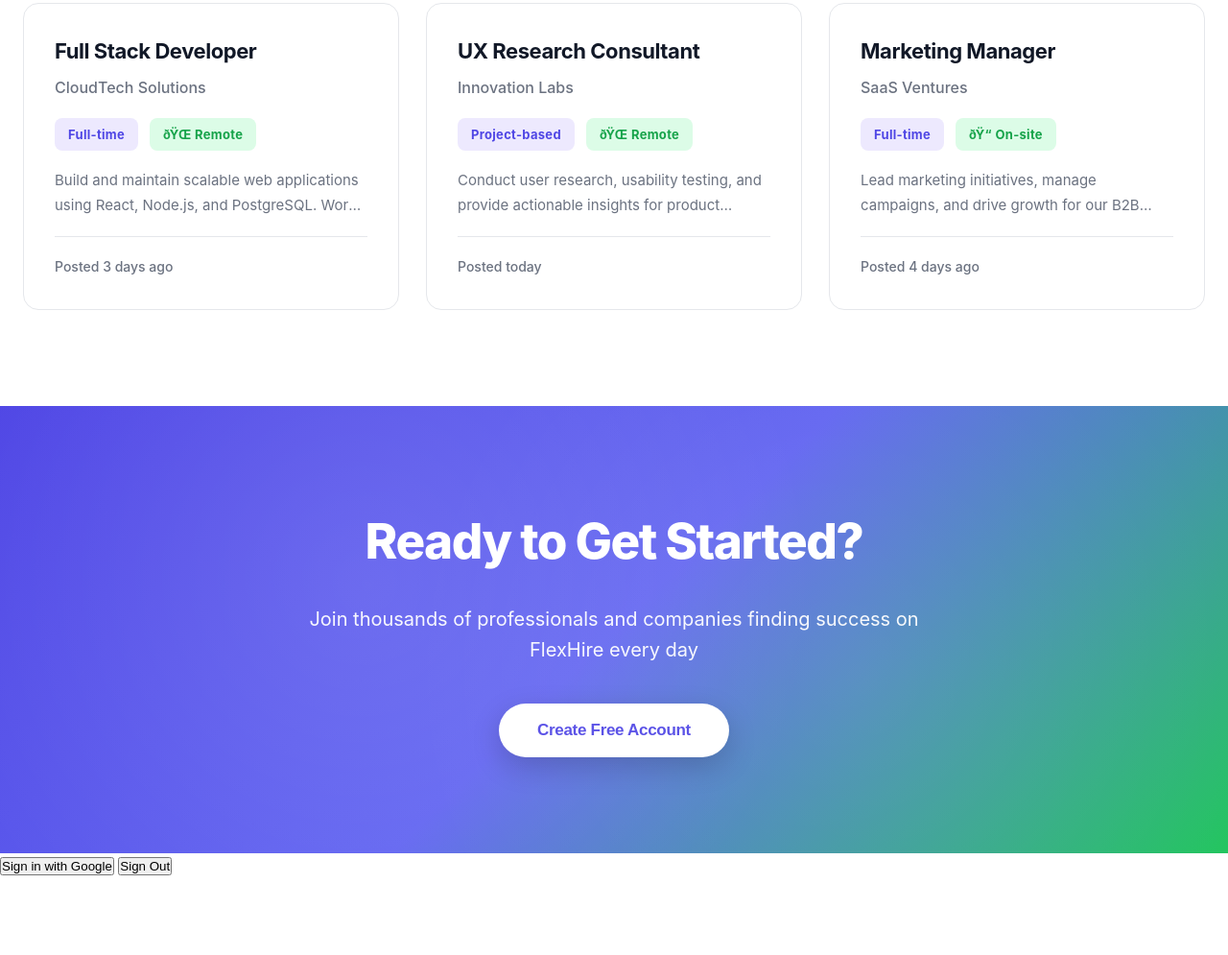
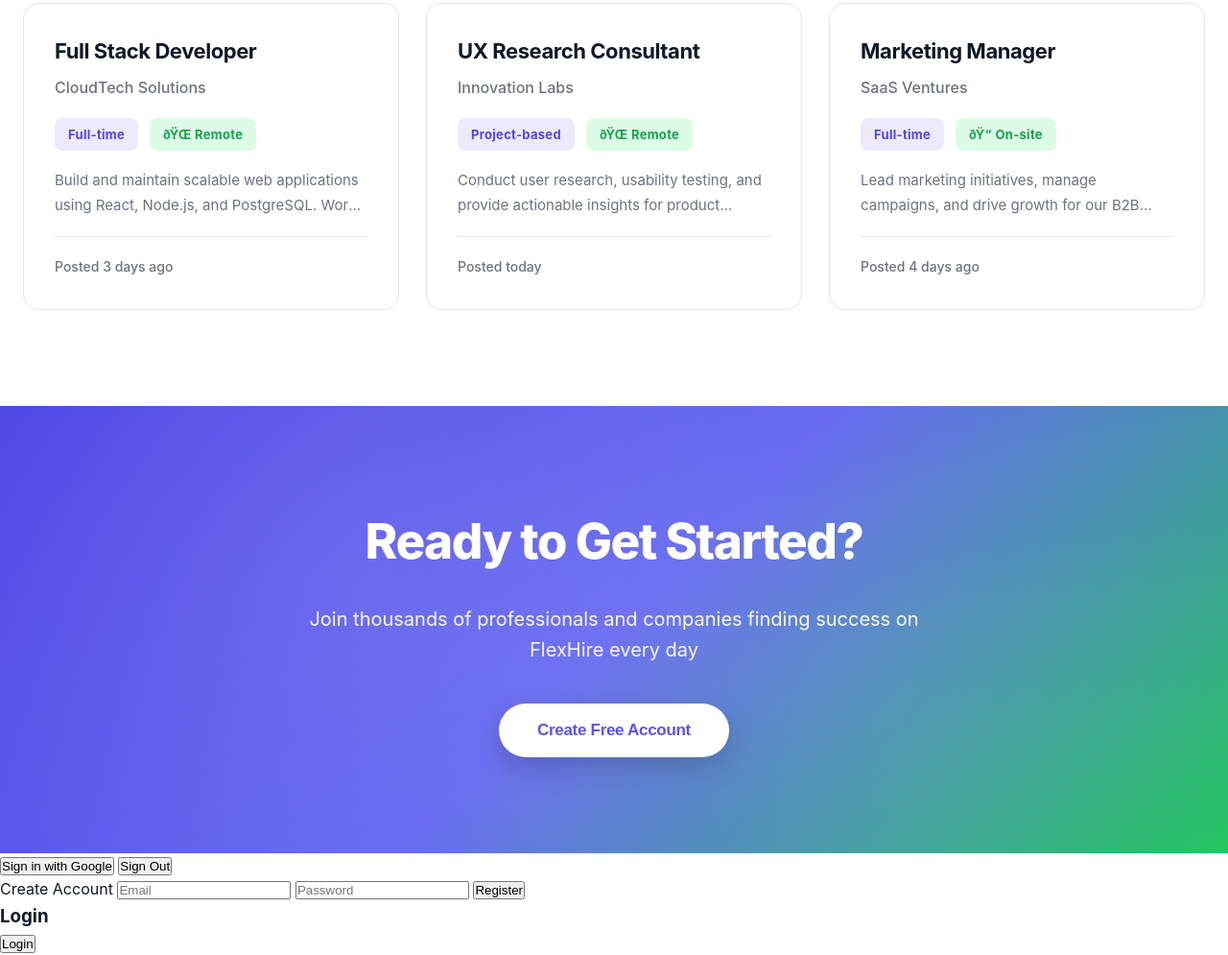
Before and after one commit to bchebbi510-cloud/flexhire, a plain HTML site: page flexhire.html in a window 1280 px wide. Shown: the part 4533-5528 px from the top of the page at 96% size. Before the commit the page ends 5447 px from the top, so only its background shows below. Drawn offline with Linux system fonts and the light colour scheme.

Commit message:
Update flexhire.html

```diff
--- a/flexhire.html
+++ b/flexhire.html
@@ -2067,5 +2067,12 @@ window.login = async () => {
 <button onclick="logout()">Sign Out</button>
 
 <div id="user-info"></div
+<h3>Create Account</h3>
+<input type="email" id="email" placeholder="Email">
+<input type="password" id="password" placeholder="Password">
+<button onclick="register()">Register</button>
+
+<h3>Login</h3>
+<button onclick="login()">Login</button>
 </body>
     </html>
```
